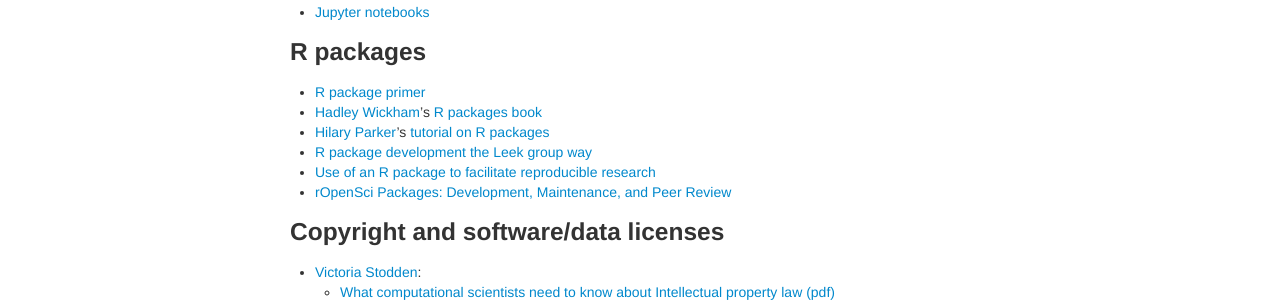
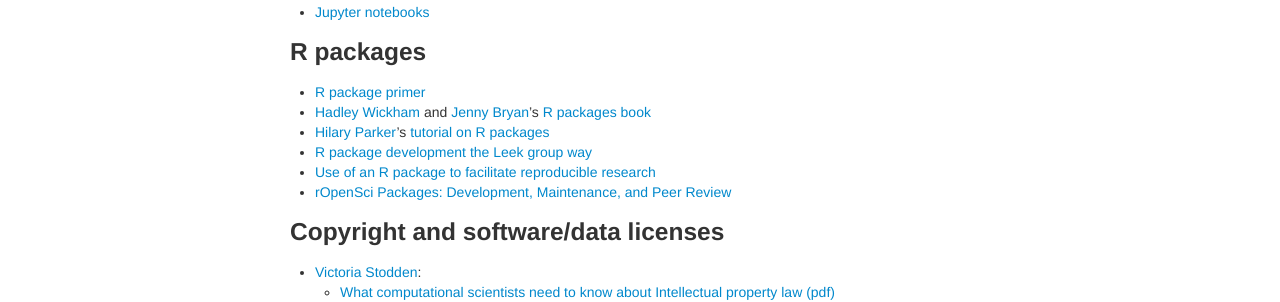
Before and after one commit to kbroman/steps2rr, a Jekyll site: the page built from pages/resources.md, in a window 1280 px wide. Shown: the part 890-1192 px from the top of the page. Built offline with Jekyll 4.4.1, drawn with Linux system fonts in a browser that asks for light colours.

Commit message:
pages/resources.md: wickham book on R packages also by Jenny Bryan

```diff
--- a/pages/resources.md
+++ b/pages/resources.md
@@ -54,7 +54,7 @@ description: Links to resources on reproducible research and related
 ### R packages
 
 - [R package primer](https://kbroman.org/pkg_primer)
-- [Hadley Wickham](https://hadley.nz/)'s [R packages book](https://r-pkgs.org/)
+- [Hadley Wickham](https://hadley.nz/) and [Jenny Bryan](https://jennybryan.org/)'s [R packages book](https://r-pkgs.org/)
 - [Hilary Parker](https://hilaryparker.com/)'s [tutorial on R packages](https://hilaryparker.com/2014/04/29/writing-an-r-package-from-scratch/)
 - [R package development the Leek group way](https://github.com/jtleek/rpackages)
 - [Use of an R package to facilitate reproducible research](https://github.com/ropensci/rrrpkg)
```
